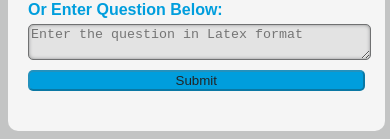
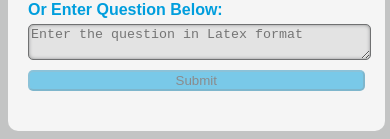
Before and after one commit to sandipkatel/handwritten-mathematical-problem-solver, a Next.js app in the folder client/: page / in a window 390 px wide. Shown: the part 607-746 px from the top of the page. Built offline with nearby package versions, Linux system fonts and the light colour scheme.

Commit message:
add responsive submit button

```diff
--- a/client/src/app/page.module.css
+++ b/client/src/app/page.module.css
@@ -103,6 +103,10 @@
   background-color: var(--foreground-head-dark);
 }
 
+.problem_container form button:disabled {
+  opacity: 0.5;
+}
+
 .problem_container input,
 .solution {
   text-align: left;
```
